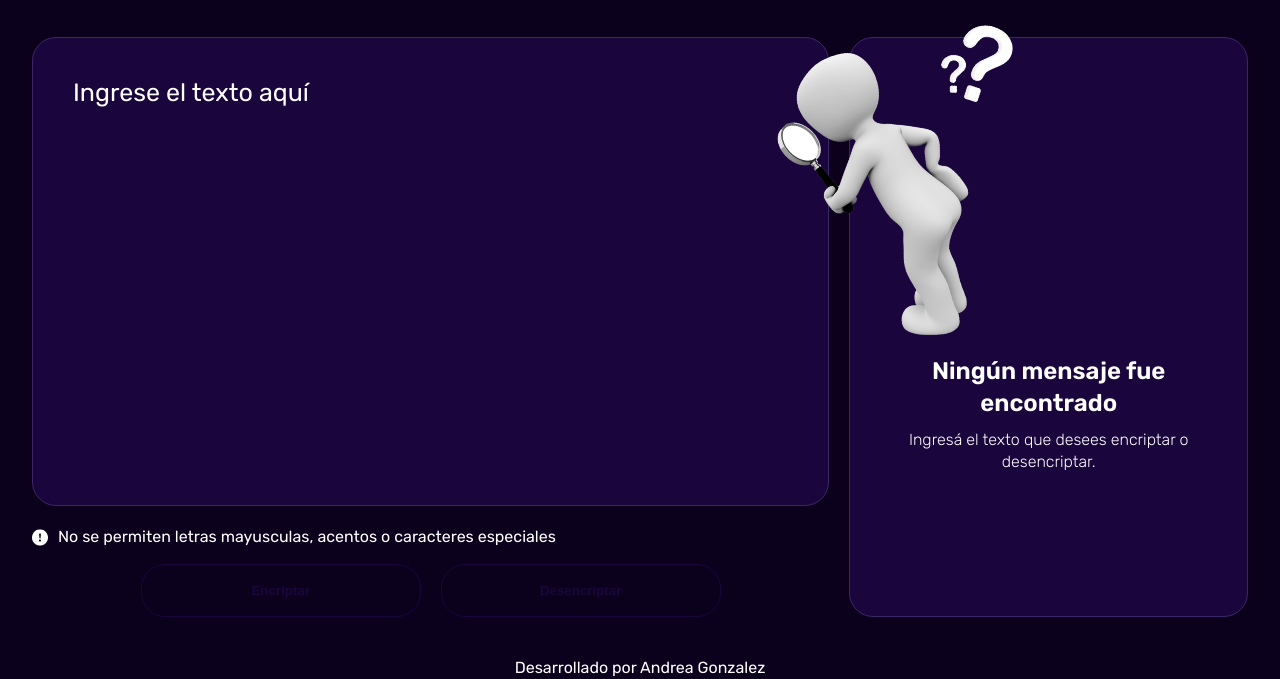
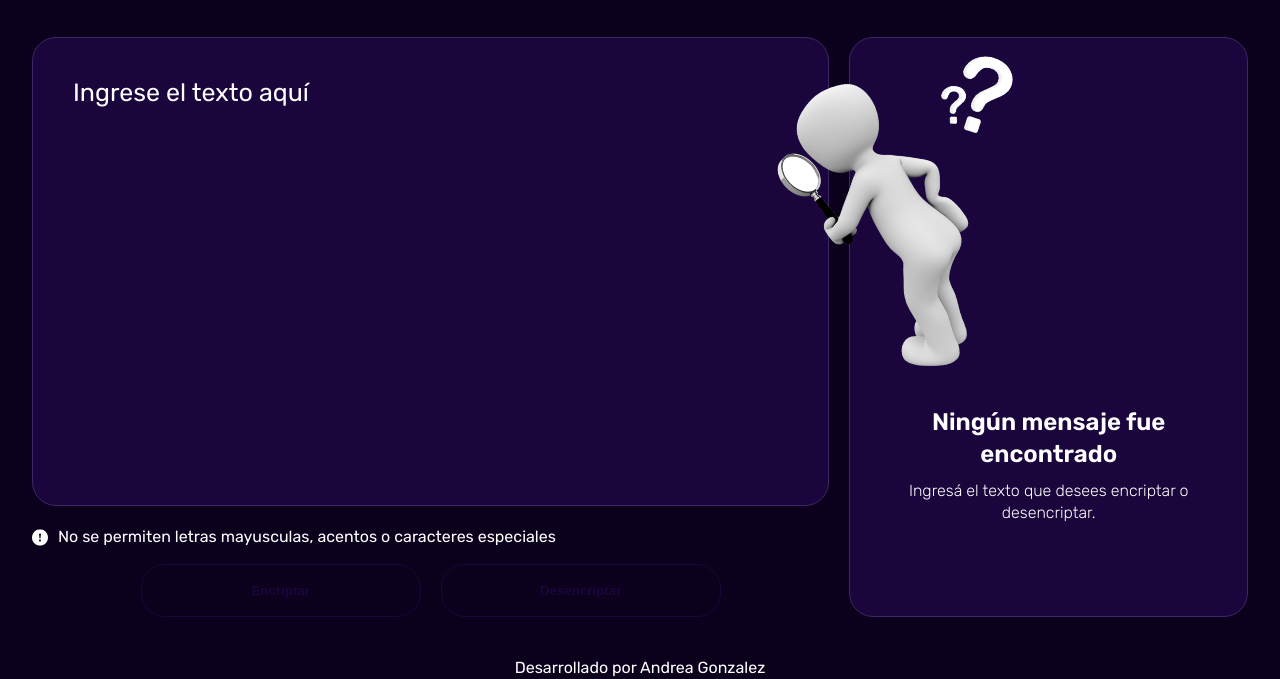
Before and after one commit to AndreaHebeGonzalez/encriptador-ag, a plain HTML site: page index.html in a window 1280 px wide. Shown: the part 121-800 px from the top of the page. Drawn offline with Linux system fonts and the light colour scheme.

Commit message:
agrego justify-content: center a resultado__alerta

```diff
--- a/style.css
+++ b/style.css
@@ -275,8 +275,9 @@ a {
 .resultado__alerta {
     display: flex;
     flex-direction: column;
-    gap: 3rem;
-    justify-content: space-between;
+    flex: 1;
+    gap: 5rem;
+    justify-content: center;
     align-items: center;
     text-align: center;
 }
```
